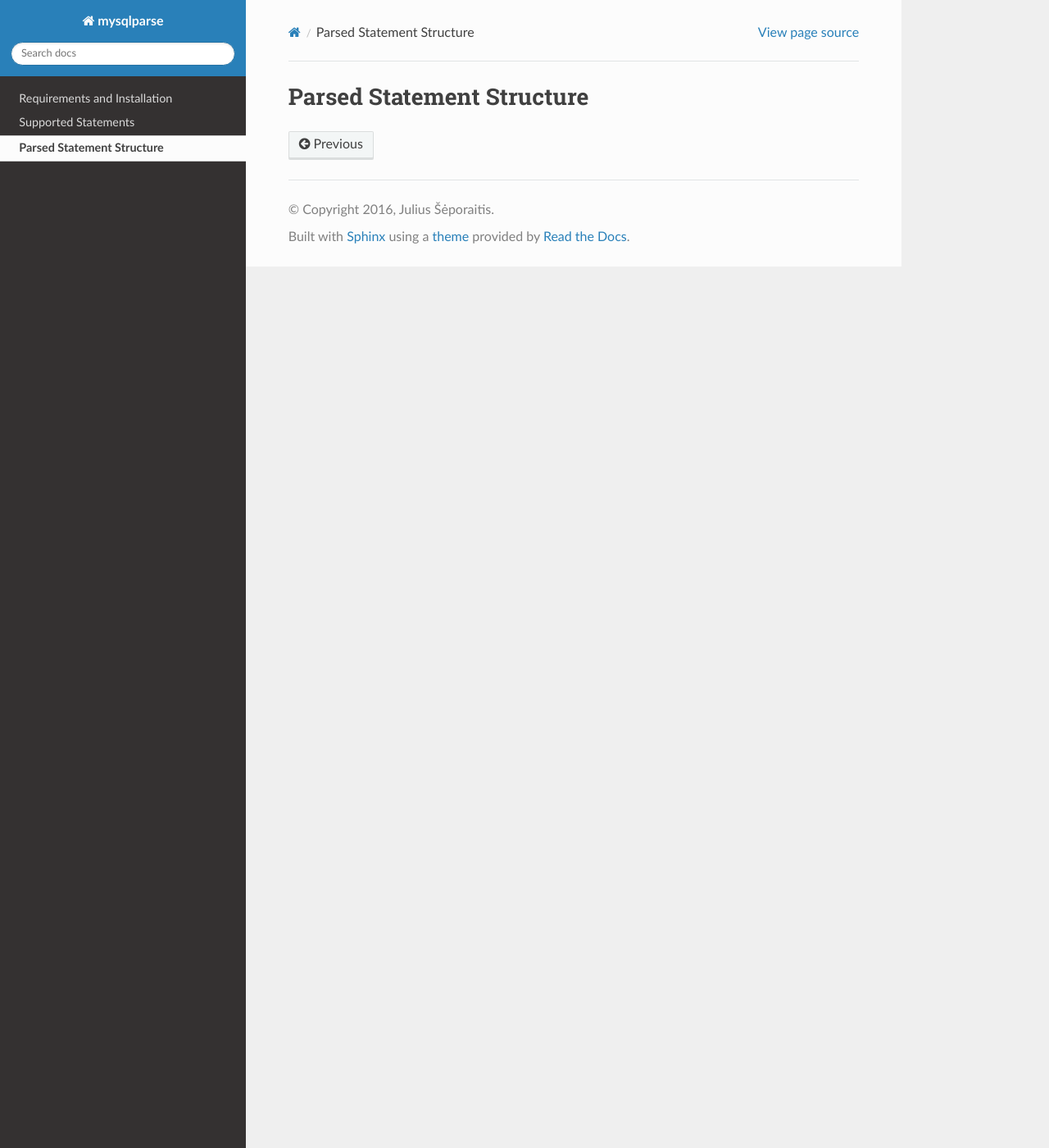
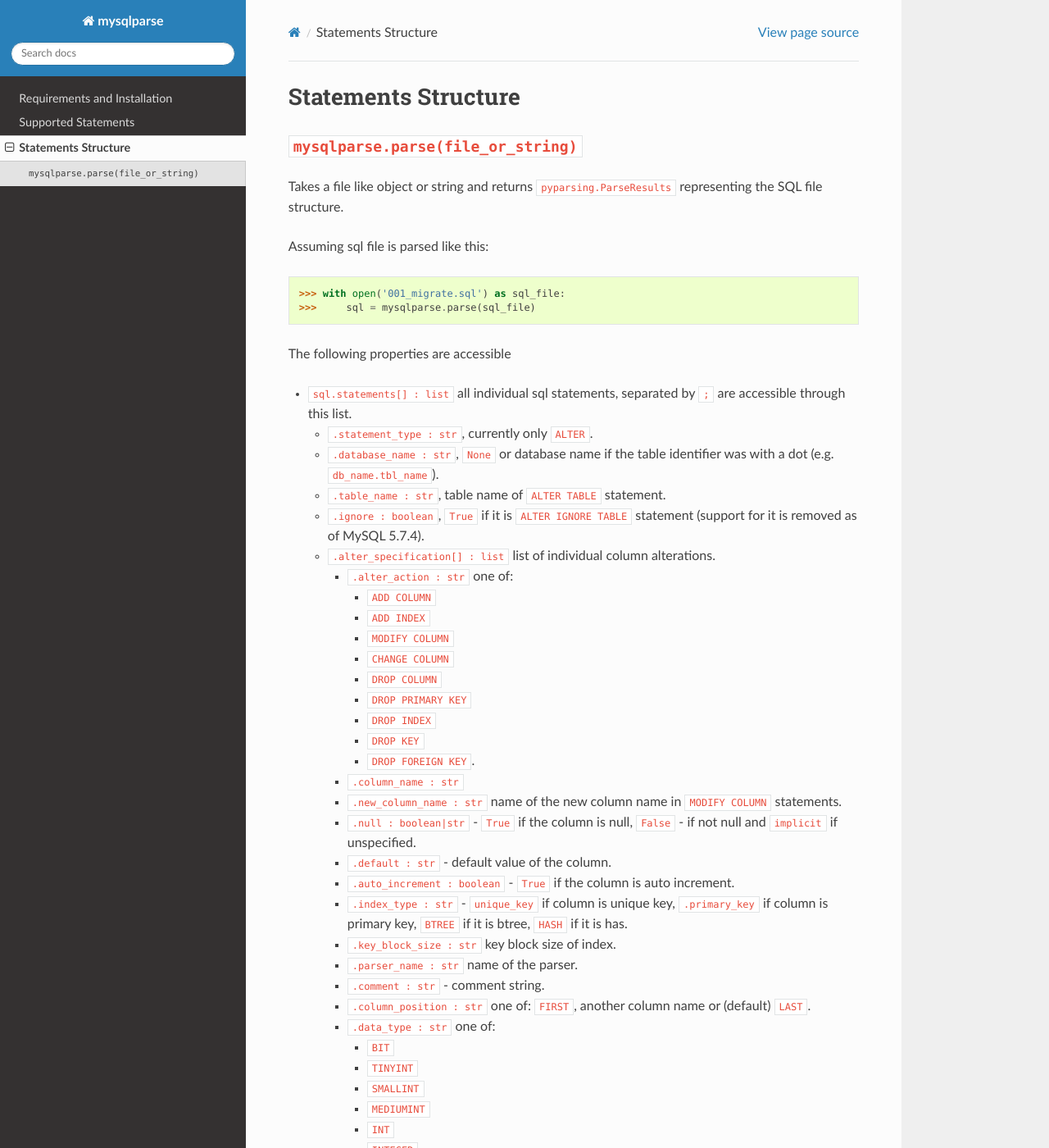
Before and after one commit to seporaitis/mysqlparse, a Sphinx documentation site: the page built from docs/structure.rst, in a window 1280 px wide and 1400 px high. Shown: the whole window at 82% size. Built offline with Sphinx 7.4.7 and the Read the Docs theme 2.0.0, drawn with Linux system fonts in a browser that asks for light colours; the version number could not be read and is left out; some of the changed text lies outside the part shown.

Commit message:
Add statements structure documentation.

```diff
--- a/docs/index.rst
+++ b/docs/index.rst
@@ -7,7 +7,7 @@
 ======================================
 
 The purpose of ``mysqlparse`` library is to provide structural access
-to MySQL queries. Everything looks better with an example:
+to MySQL queries. It looks better with an example:
 
 .. code-block:: python
 
--- a/docs/structure.rst
+++ b/docs/structure.rst
@@ -1,2 +1,99 @@
-Parsed Statement Structure
-==========================
+Statements Structure
+====================
+
+``mysqlparse.parse(file_or_string)``
+------------------------------------
+
+Takes a file like object or string and returns
+``pyparsing.ParseResults`` representing the SQL file structure.
+
+Assuming sql file is parsed like this:
+
+.. code-block:: python
+
+   >>> with open('001_migrate.sql') as sql_file:
+   >>>     sql = mysqlparse.parse(sql_file)
+
+The following properties are accessible
+
+* ``sql.statements[] : list`` all individual sql statements, separated
+  by ``;`` are accessible through this list.
+
+  * ``.statement_type : str``, currently only ``ALTER``.
+  * ``.database_name : str``, ``None`` or database
+    name if the table identifier was with a dot
+    (e.g. ``db_name.tbl_name``).
+  * ``.table_name : str``, table name of ``ALTER
+    TABLE`` statement.
+  * ``.ignore : boolean``, ``True`` if it is ``ALTER
+    IGNORE TABLE`` statement (support for it is removed as of MySQL
+    5.7.4).
+  * ``.alter_specification[] : list`` list of individual
+    column alterations.
+
+    * ``.alter_action : str`` one of:
+
+      * ``ADD COLUMN``
+      * ``ADD INDEX``
+      * ``MODIFY COLUMN``
+      * ``CHANGE COLUMN``
+      * ``DROP COLUMN``
+      * ``DROP PRIMARY KEY``
+      * ``DROP INDEX``
+      * ``DROP KEY``
+      * ``DROP FOREIGN KEY``.
+
+    * ``.column_name : str``
+    * ``.new_column_name : str`` name of the new column name in ``MODIFY COLUMN`` statements.
+    * ``.null : boolean|str`` - ``True`` if the column is null, ``False`` - if not null and ``implicit`` if unspecified.
+    * ``.default : str`` - default value of the column.
+    * ``.auto_increment : boolean`` - ``True`` if the column is auto increment.
+    * ``.index_type : str`` - ``unique_key`` if column is unique key,
+      ``.primary_key`` if column is primary key, ``BTREE`` if it is
+      btree, ``HASH`` if it is has.
+    * ``.key_block_size : str`` key block size of index.
+    * ``.parser_name : str`` name of the parser.
+    * ``.comment : str`` - comment string.
+    * ``.column_position : str`` one of: ``FIRST``, another column
+      name or (default) ``LAST``.
+    * ``.data_type : str`` one of:
+
+      * ``BIT``
+      * ``TINYINT``
+      * ``SMALLINT``
+      * ``MEDIUMINT``
+      * ``INT``
+      * ``INTEGER``
+      * ``BIGINT``
+      * ``REAL``
+      * ``DOUBLE``
+      * ``FLOAT``
+      * ``DECIMAL``
+      * ``NUMERIC``
+      * ``DATE``
+      * ``TIME``
+      * ``TIMESTAMP``
+      * ``DATETIME``
+      * ``YEAR``
+      * ``CHAR``
+      * ``VARCHAR``
+      * ``BINARY``
+      * ``VARBINARY``
+      * ``TINYBLOB``
+      * ``BLOB``
+      * ``MEDIUMBLOB``
+      * ``LONGBLOB``
+      * ``TINYTEXT``
+      * ``TEXT``
+      * ``MEDIUMTEXT``
+      * ``LONGTEXT``
+      * ``ENUM``
+      * ``SET``
+
+    * ``.length : str`` - column length (as in ``INT(length)``).
+    * ``.decimals : str`` - number of decimal places of a decimal type.
+    * ``.unsigned : boolean`` - ``True`` if column is of ``UNSIGNED`` type.
+    * ``.zerofill : boolean`` - ``True`` if column is of ``ZEROFILL`` type.
+    * ``.binary : boolean`` - ``True`` if column is of ``BINARY`` type.
+    * ``.character_set : str`` - character set of the column.
+    * ``.collate : str`` - column collation name.
```
